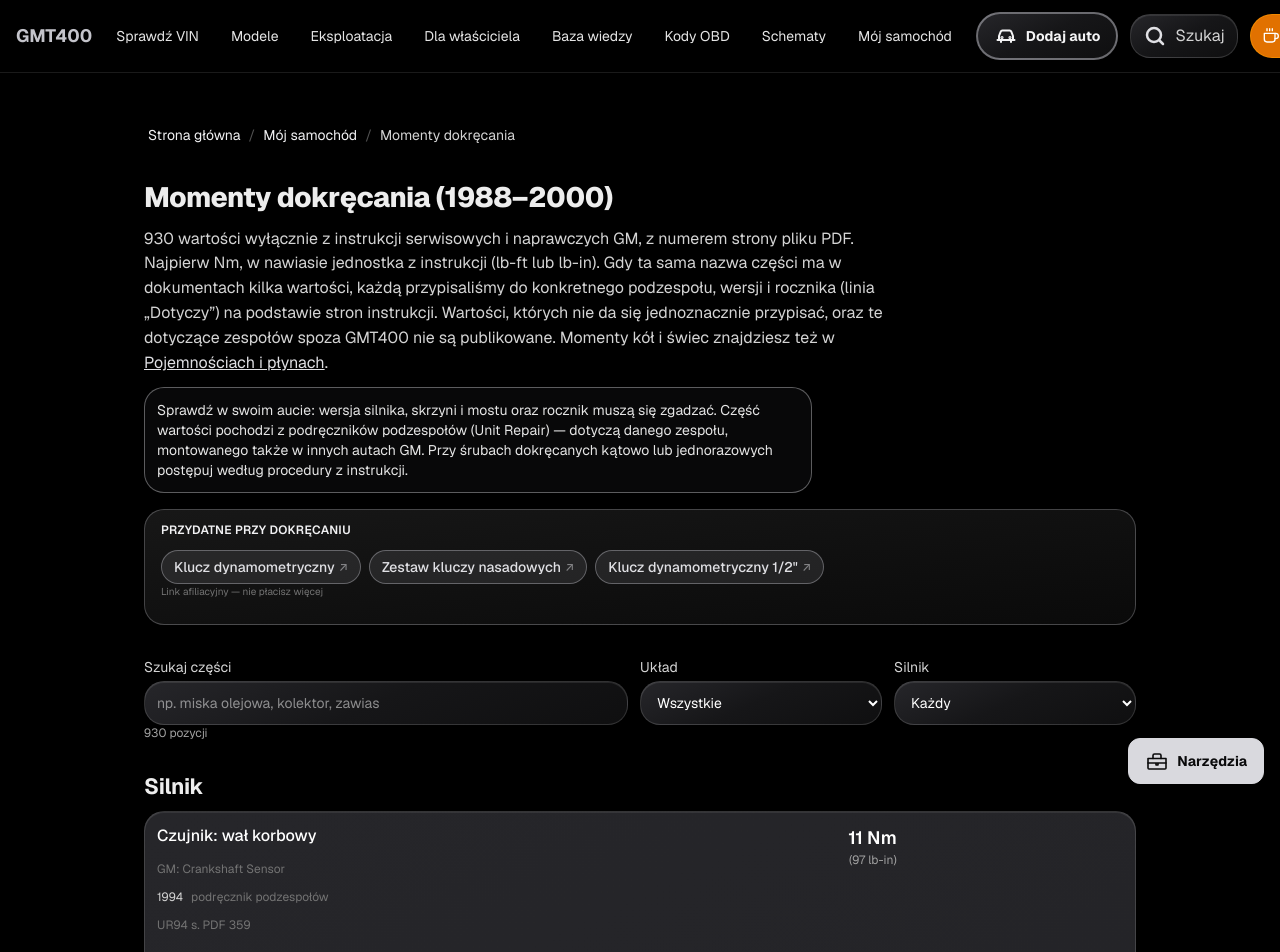
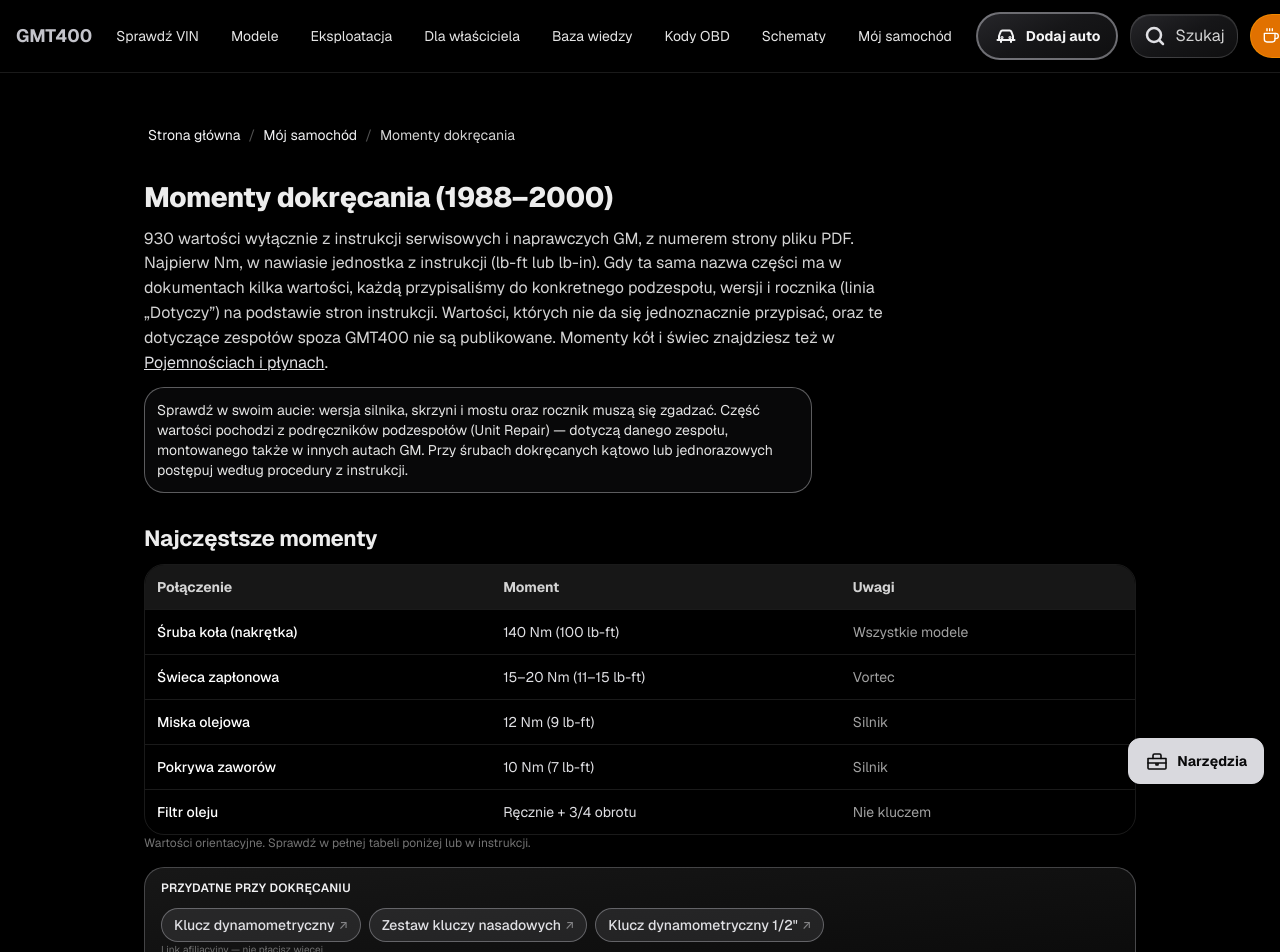
Before and after one commit to tsrc4mm9gg-netizen/gmt400-app, a Next.js app: page /momenty-dokrecania in a window 1280 px wide. Shown: the top 952 px of the page. Built offline with nearby package versions, Linux system fonts and the light colour scheme.

Commit message:
feat: add common torque specs section to momenty

```diff
--- a/src/app/momenty-dokrecania/page.tsx
+++ b/src/app/momenty-dokrecania/page.tsx
@@ -2,6 +2,7 @@ import Link from 'next/link';
 import Breadcrumbs from '../ui/Breadcrumbs';
 import AffiliateBox from '../ui/AffiliateBox';
 import FAQ from '../ui/FAQ';
+import PartLink from '../ui/PartLink';
 import TorqueBrowser from './TorqueBrowser';
 import { TORQUE_ROWS } from '@/lib/torque-gm';
 
@@ -10,6 +11,14 @@ export const metadata = {
   description: 'Momenty dokręcania śrub i nakrętek GMT400 1988–2000 według układów: silnik, paliwo, skrzynia, mosty, układ kierowniczy, hamulce, elektryka, klimatyzacja i nadwozie — w Nm i lb-ft, z silnikiem, rocznikiem i stroną instrukcji GM.',
   alternates: { canonical: 'https://www.gmt400.pl/momenty-dokrecania' },
 };
+
+const COMMON_TORQUES = [
+  { name: 'Śruba koła (nakrętka)', torque: '140 Nm (100 lb-ft)', note: 'Wszystkie modele' },
+  { name: 'Świeca zapłonowa', torque: '15–20 Nm (11–15 lb-ft)', note: 'Vortec' },
+  { name: 'Miska olejowa', torque: '12 Nm (9 lb-ft)', note: 'Silnik' },
+  { name: 'Pokrywa zaworów', torque: '10 Nm (7 lb-ft)', note: 'Silnik' },
+  { name: 'Filtr oleju', torque: 'Ręcznie + 3/4 obrotu', note: 'Nie kluczem' },
+];
 
 const faqItems = [
   {
@@ -46,6 +55,32 @@ export default function MomentyPage() {
         podzespołów (Unit Repair) — dotyczą danego zespołu, montowanego także w innych autach GM. Przy śrubach dokręcanych kątowo lub
         jednorazowych postępuj według procedury z instrukcji.
       </p>
+
+      <section className="mt-6">
+        <h2 className="text-xl font-semibold text-silver-300">Najczęstsze momenty</h2>
+        <div className="mt-3 overflow-x-auto rounded-xl border border-white/10">
+          <table className="w-full text-left text-sm">
+            <thead className="bg-neutral-900 text-neutral-300">
+              <tr>
+                <th className="p-3">Połączenie</th>
+                <th className="p-3">Moment</th>
+                <th className="p-3">Uwagi</th>
+              </tr>
+            </thead>
+            <tbody>
+              {COMMON_TORQUES.map(row => (
+                <tr key={row.name} className="border-t border-white/10">
+                  <td className="p-3 font-medium">{row.name}</td>
+                  <td className="p-3 text-silver-300">{row.torque}</td>
+                  <td className="p-3 text-neutral-400">{row.note}</td>
+                </tr>
+              ))}
+            </tbody>
+          </table>
+        </div>
+        <p className="mt-2 text-xs text-neutral-500">Wartości orientacyjne. Sprawdź w pełnej tabeli poniżej lub w instrukcji.</p>
+      </section>
+
       <AffiliateBox
         title="Przydatne przy dokręcaniu"
         items={[
```
